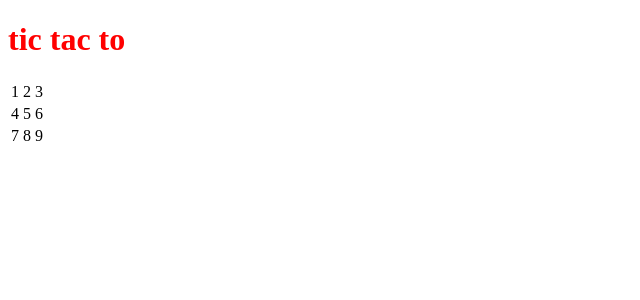
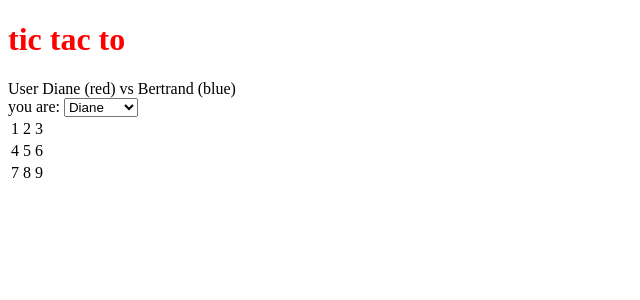
Before and after one commit to bmaisonn/tictactoe, a Flask app: page /game/1/ in a window 1280 px wide. Shown: the top 300 px of the page, without its empty margins (0-640 px from the left). Run offline with Flask 2, Linux system fonts and the light colour scheme; some libraries are stand-ins or nearby versions.

Commit message:
support two players

```diff
--- a/main.py
+++ b/main.py
@@ -17,40 +17,47 @@ class Move:
         self.board_id = board_id
 
 class Game:
-    def __init__(self, game_id, playerBlue='no user', playerRed='no user'):
+    def __init__(self, game_id, player_blue='no user', player_red='no user'):
         self.game_id = game_id
-        self.playerBlue = playerBlue
-        self.playerRed = playerRed
+        self.player_blue = player_blue
+        self.player_red = player_red
         self.moves = []
 
 class GameBoard:
-    def __init__(self):
+    def __init__(self, game):
+        self.game = game
         self.board = [['']*3 for i in range(3)]
 
+        self._init_board()
+
+    def _init_board(self):
+        for move in self.game.moves:
+            board_index = move.board_id - 1
+            row = board_index // 3
+            column = board_index % 3
+            self.board[row][column] = move.player
+
+
+users = [User(1,'Bertrand'), User(2, 'Diane')]
 
 games = {}
 if not games:
-    games[1] = Game(1, User(1, 'Bertrand'), User(0, 'Unknown'))
+    games[1] = Game(1, users[0], users[1])
+
 
 def find_game(game_id):
     return games[game_id]
 
+
 @app.route('/game/<int:game_id>/', methods=['GET'])
 def hello(game_id):
+    print("show game")
     try:
         game = find_game(1)
     except:
         return f"Game {game_id} not found", 404
 
-    game_board = GameBoard()
-    for move in game.moves:
-        board_index = move.board_id - 1
-        row = board_index // 3
-        column = board_index % 3
-
-        print(row)
-        print(column)
-        game_board.board[row][column] = move.player
+    game_board = GameBoard(game)
 
     return render_template('board.html', game_board=game_board)
 
@@ -61,21 +68,29 @@ def show_games():
 @app.route('/play/<int:game_id>/', methods=['POST'])
 def play(game_id):
     request_data = request.get_json()
-    player = request_data.get('player', 'unknown')
+    player_id = request_data.get('playerId', 'unknown')
     board_id = request_data.get('boardId', 'unknown')
-
+    print(f'played "{player_id}" "{board_id}""')
     try:
         game = find_game(1)
     except:
         return f"Game {game_id} not found", 404
 
-    game.moves.append(Move(player, int(board_id)))
+    game.moves.append(Move(int(player_id), int(board_id)))
 
     return 'ok', 200
 
 @socketio.on('played')
-def on_played(board_id):
-    emit('played', board_id, broadcast=True)
+def on_played(game_id, board_id, user_id):
+    print(f"played event {game_id}, {board_id}, {user_id}")
+
+    game = find_game(game_id)
+
+    color = 'red' if user_id == game.player_red.user_id else 'blue'
+
+    print(color)
+
+    emit('boardupdate', (board_id, color), broadcast=True)
 
 
 @socketio.on('connect', namespace='/')
--- a/requirements.txt
+++ b/requirements.txt
@@ -1,3 +1,4 @@
 flask
 flask_socketio
 eventlet
+gunicorn
--- a/templates/board.html
+++ b/templates/board.html
@@ -16,6 +16,18 @@
     </head>
     <body>
         <h1>tic tac to</h1>
+
+        <div>
+            <div>User {{game_board.game.player_red.name}} (red) vs {{game_board.game.player_blue.name}} (blue)</div>
+            <div>
+                you are:
+                    <select name="current_user" id="user_selection">
+                      <option value={{game_board.game.player_red.user_id}}>{{game_board.game.player_red.name}}</option>
+                      <option value={{game_board.game.player_blue.user_id}}>{{game_board.game.player_blue.name}}</option>
+                    </select>
+            </div>
+            <div ></div>
+        </div>
         <table id='board'>
             {% for row in game_board.board %}
             <tr>
@@ -30,14 +42,17 @@
 
         <script src="https://cdnjs.cloudflare.com/ajax/libs/socket.io/1.7.3/socket.io.min.js"></script>
         <script>
-            function play(cellId) {
-                fetch('http://127.0.0.1:50890/play/0/', {
+            user_selection = document.getElementById("user_selection")
+            var current_user_id = user_selection.options[user_selection.selectedIndex].value;
+
+            function play(cellId, playerId) {
+                fetch('http://127.0.0.1:8080/play/1/', {
                       method: 'POST',
                       headers: {
                           'Content-Type': 'application/json'
                       },
                       body: JSON.stringify({
-                          player: 'blue',
+                          playerId: playerId,
                           boardId: cellId
                       })
                   })
@@ -46,17 +61,12 @@
             function bindBoardEvents(socket) {
                 var board = document.getElementById('board')
                 var cells = board.getElementsByTagName('td')
+                var userSelection =document.getElementById('user_selection')
 
                 for (var i = 0; i < cells.length; i++){
                     cells[i].onclick = function() {
-                        if (this.className == "blue") {
-                            this.className = ""
-                        }
-                        else {
-                            this.className = "blue"
-                            socket.emit('played', this.id)
-                            play(this.id)
-                        }
+                        socket.emit('played', 1, parseInt(this.id), parseInt(current_user_id))
+                        play(this.id, current_user_id)
                     }
                 }
             }
@@ -66,8 +76,18 @@
                 var socket = io.connect('http://' + document.domain + ':' + location.port);
                 bindBoardEvents(socket)
 
-                socket.on('played', function(msg){
-                    document.getElementById(msg).className = "blue"
+                socket.on('boardupdate', function(boardId, colorName){
+                    if (document.getElementById(boardId).className === '') {
+                        document.getElementById(boardId).className = colorName
+
+                    }
+                    else {
+                        document.getElementById(boardId).className = ''
+                    }
+                })
+
+                user_option = document.getElementById("user_selection").addEventListener('change', function (){
+                    current_user_id = this.options[this.selectedIndex].value;
                 })
             });
         </script>
```
